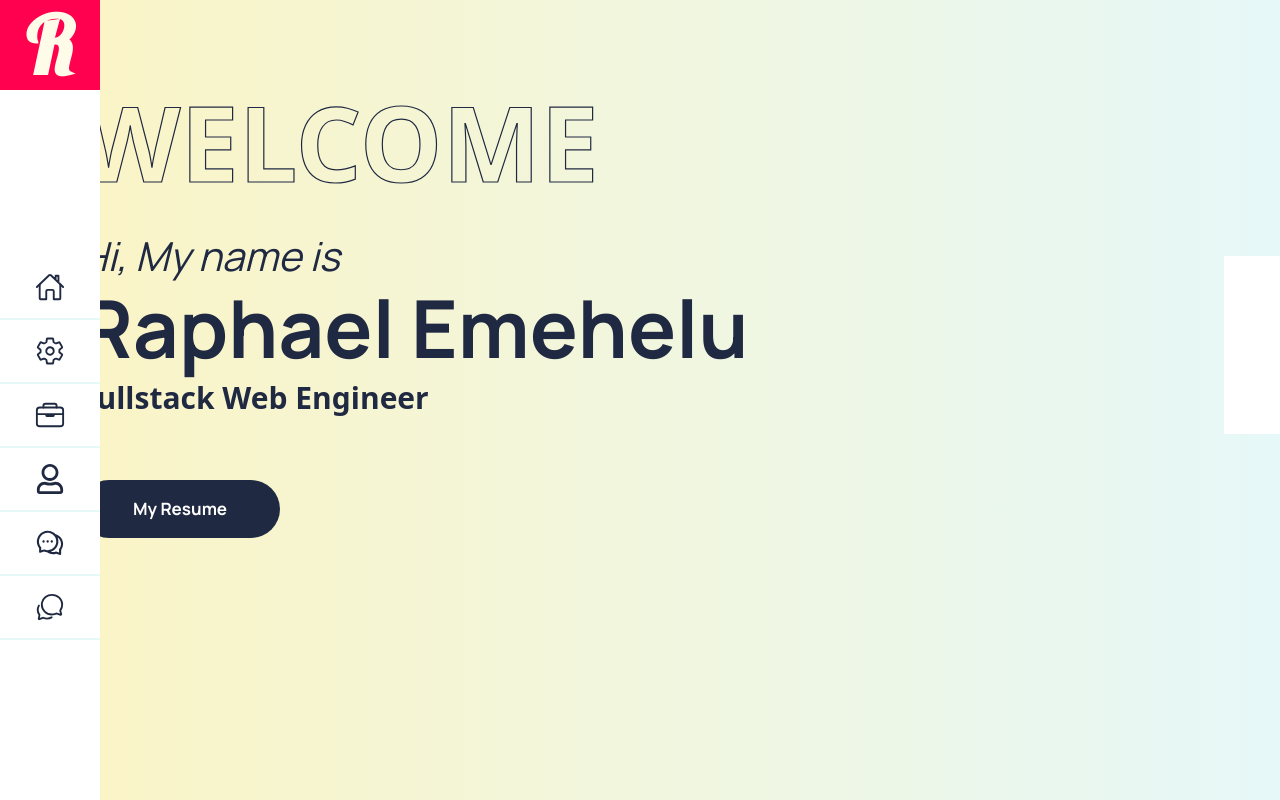
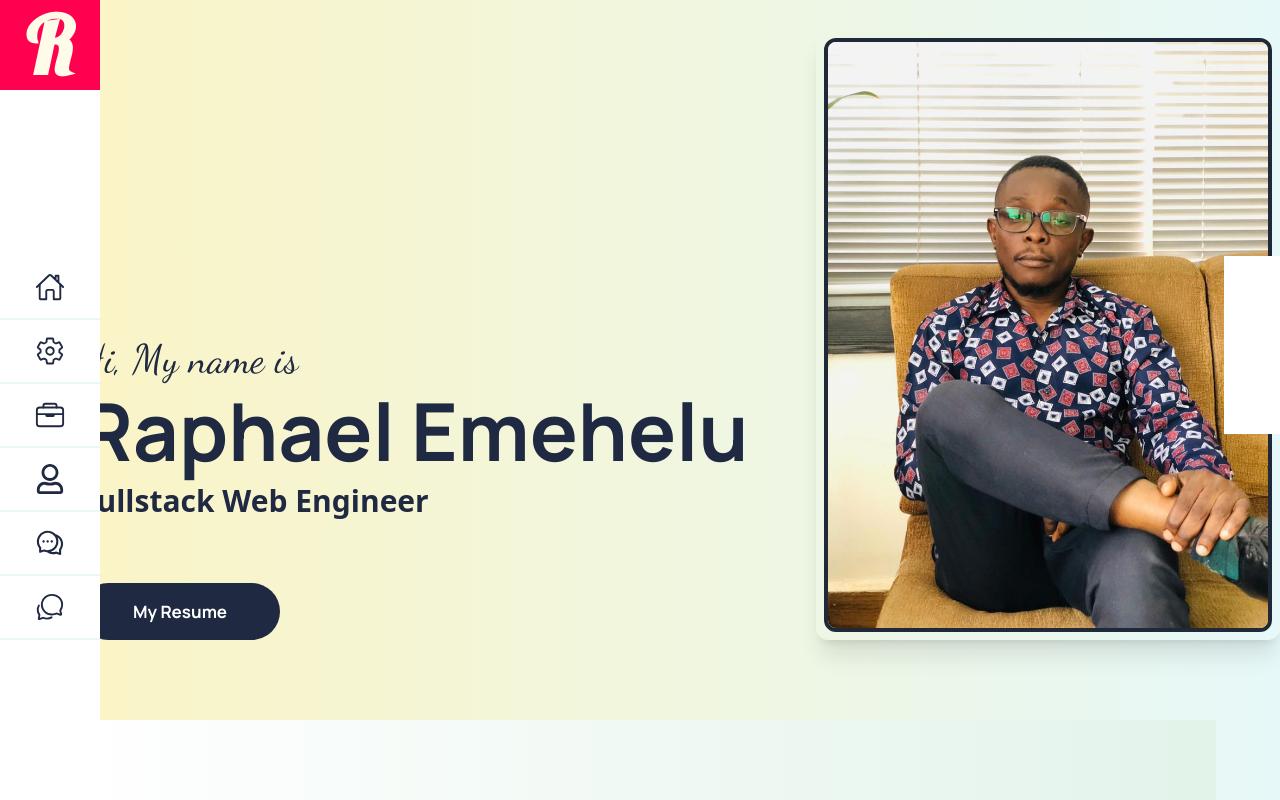
Before and after one commit to rafaelpascal/aportfolio, a React (Vite) app: page / in a window 1280 px wide. Shown: the top 800 px of the page. Built offline with nearby package versions, Linux system fonts and the light colour scheme; some icons are missing.

Commit message:
new image and modification

```diff
--- a/index.html
+++ b/index.html
@@ -1,12 +1,15 @@
-<!doctype html>
+<!DOCTYPE html>
 <html lang="en">
-
   <head>
     <meta charset="UTF-8" />
-  <link rel="shortcut icon" href="./src/assets/favicon.ico">
-  <link rel="manifest" href="/manifest.json">
-  <link rel="icon" type="image/png" href="./src/assets/apple-touch-icon.png" />
-  <meta name="theme-color" content="#000000">
+    <link rel="shortcut icon" href="./src/assets/favicon.ico" />
+    <link rel="manifest" href="/manifest.json" />
+    <link
+      rel="icon"
+      type="image/png"
+      href="./src/assets/apple-touch-icon.png"
+    />
+    <meta name="theme-color" content="#000000" />
     <meta name="viewport" content="width=device-width, initial-scale=1.0" />
     <title>Rafael</title>
   </head>
@@ -15,5 +18,4 @@
     <div id="root"></div>
     <script type="module" src="/src/main.jsx"></script>
   </body>
-
 </html>
--- a/src/assets/index.js
+++ b/src/assets/index.js
@@ -31,7 +31,9 @@ import resume from "./files/raphaelcv.pdf";
 import typescript from "./icons/typescript.png";
 import betconvert from "./images/project/betconvert.png";
 import biopay from "./images/project/biopay.png";
+import NewImage from "./images/image.jpg";
 export {
+  NewImage,
   Hi,
   me,
   myImage,
--- a/src/components/hireme/Hireme.jsx
+++ b/src/components/hireme/Hireme.jsx
@@ -23,7 +23,7 @@ const Hireme = () => {
       <img
         src={iconHire}
         alt=""
-        className="absolute w-[200px] lg:w-[350px] bottom-[-5rem] left-[-40px]"
+        className="absolute w-[200px] lg:w-[450px] bottom-[-7rem] left-[-40px]"
       />
       <div className="flex justify-center flex-col items-center">
         <h2 className="text-[30px] lg:text-[60px] font-bold text-center font-Manrop w-full lg:w-[500px] lg:leading-[66px] text-[#202942] ">
--- a/src/components/intro/Intro.jsx
+++ b/src/components/intro/Intro.jsx
@@ -1,6 +1,6 @@
 import React from "react";
 import { motion } from "framer-motion";
-import {  resume } from "../../assets";
+import {  resume, NewImage } from "../../assets";
 import { FaLinkedin, FaTwitter, FaGithubAlt } from "react-icons/fa6";
 
 const Intro = () => {
@@ -28,7 +28,7 @@ const Intro = () => {
   return (
     <section
       id="#"
-      className="py-0 lg:h-screen lg:max-w-7xl lg:mx-auto pt-[1rem] lg:pt-0 flex flex-col sm:flex-row lg:justify-between lg:items-start justify-center items-start"
+      className="py-0 lg:h-[90vh]  lg:max-w-7xl lg:mx-auto pt-[1rem] lg:pt-0 flex flex-col sm:flex-row lg:justify-between lg:items-end pb-20 justify-center items-start"
     >
       <div className="fixed right-0 bg-transparent lg:bg-white ng px-5 py-2 top-[16rem] flex flex-col z-10">
         <motion.a
@@ -63,16 +63,16 @@ const Intro = () => {
         </motion.a>
       </div>
       <motion.div className="w-full lg:w-[70%] pl-5 lg:pl-[5rem]">
-        <h1 className="text-stroke-transparent text-[70px] lg:text-[104px] mt-[4rem] text-[#202942] uppercase font-bold">
+        {/* <h1 className="text-stroke-transparent text-[70px] lg:text-[104px] mt-[4rem] text-[#202942] uppercase font-bold">
           Welcome
-        </h1>
+        </h1> */}
         <div>
 
         {introsentence.map((letter, index) => {
           return (
             <motion.h2
               key={index}
-              className="text-[40px] italic leading-[72px] text-[#202942] inline-block font-Manrop font-normal cursor-pointer"
+              className="text-[40px] leading-[72px] text-[#202942] inline-block font-DancingScript font-normal cursor-pointer"
               whileHover={{ transform }}
             >
               {letter === " " ? "\u00a0" : letter}
@@ -120,9 +120,9 @@ const Intro = () => {
           </motion.button>
         </a>
       </motion.div>
-      {/* <div className="w-full lg:w-[50%] z-0  flex justify-end items-end">
-        <img src={myImage} alt="" className="w-full lg:w-[630px]" />
-      </div> */}
+      <div className="w-full lg:w-[40%] shadow-xl rounded-xl p-2 z-0  flex justify-end items-end">
+        <img src={NewImage} alt="" className="w-full rounded-xl border-4 border-gray-800 " />
+      </div>
     </section>
   );
 };
--- a/src/index.css
+++ b/src/index.css
@@ -1,5 +1,6 @@
 @import url("https://fonts.googleapis.com/css2?family=Manrope:wght@400;700&display=swap");
 @import url("https://fonts.googleapis.com/css2?family=Lobster&display=swap");
+@import url('https://fonts.googleapis.com/css2?family=Dancing+Script:wght@400..700&display=swap');
 
 @tailwind base;
 @tailwind components;
--- a/tailwind.config.js
+++ b/tailwind.config.js
@@ -6,6 +6,7 @@ export default {
     fontFamily: {
       Manrop: ["Manrope", "sans-serif"],
       Lobster: ["Lobster", "sans-serif"],
+      DancingScript: ["Dancing Script", "cursive"],
     },
   },
   plugins: [],
```
Also changed, not shown: src/assets/images/image.jpg (added). Lines whose indentation alone changed are shown as unchanged.
